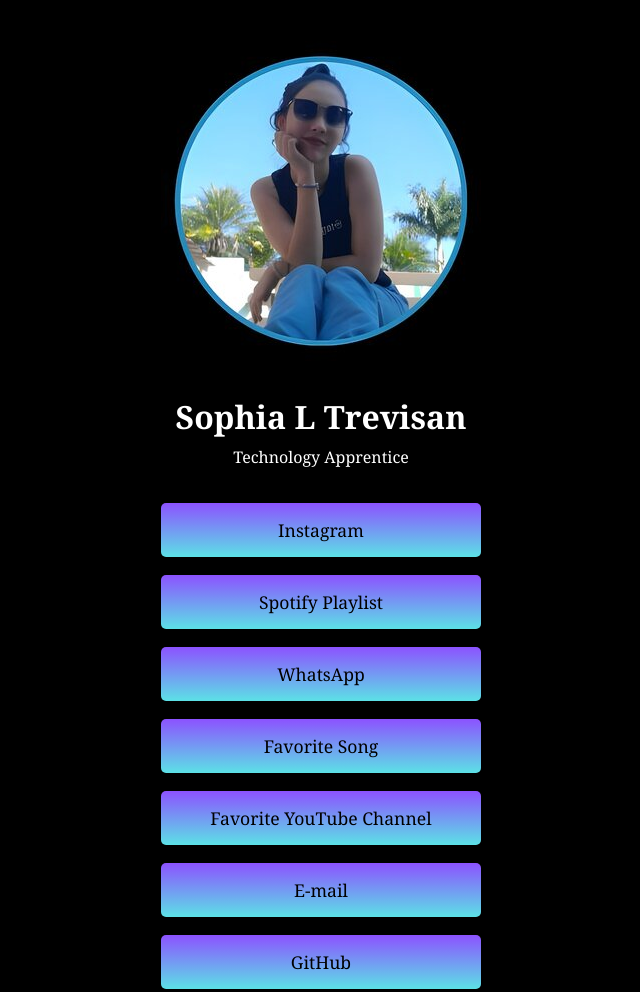
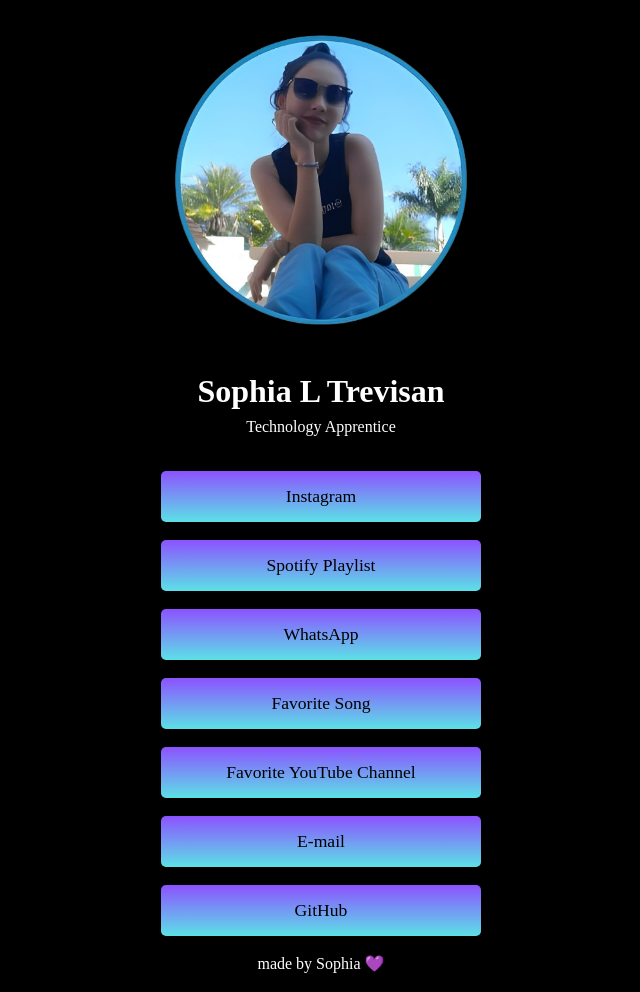
Before and after one commit to SophiaLima27/about-me, a plain HTML site: page index.html in a window 1280 px wide. Shown: the top 992 px of the page, without its empty margins (319-959 px from the left). Drawn offline with Linux system fonts and the light colour scheme.

Commit message:
Add files via upload

```diff
--- a/index.html
+++ b/index.html
@@ -12,7 +12,7 @@
 
 <body>
     <div class="container">
-        <img src= "images/WhatsApp Image 2023-07-22 at 15.00.06 (1) (1) (1).jpg" alt="Menina de óculos de sol sentada de coque com a cabeça apoiada na mão">
+        <img src= "images/WhatsApp_Image_2023-07-22_at_15.00.06__1___1_-removebg-preview.png" alt="Menina de óculos de sol sentada de coque com a cabeça apoiada na mão">
         <h1>Sophia L Trevisan</h1>
         <p>Technology Apprentice</p>
         <ul>
@@ -24,7 +24,7 @@
                     target="_blank">Spotify Playlist </a>
             </li>
             <li>
-                <a href="https://wa.me/5516996338298?text=Link%20para%20WhatsApp%20" target="_blank">WhatsApp</a>
+                <a href="https://wa.me/5516996338298?text=Oii! Peguei seu Whats pelo link" target="_blank">WhatsApp</a>
             </li>
             <li>
                 <a href="https://open.spotify.com/intl-pt/track/186NCtNk1tUYS7c2DxgJ7O?si=461416dc1a924ce1"
--- a/style.css
+++ b/style.css
@@ -3,12 +3,13 @@
 padding: 0;
 }
 
+
 body{
     background-color: black;
-    font-family: Georgia, 'Times New Roman', Times, serif;
 }
 
- img{ width: 320px ;
+
+img{ width: 320px ;
     height: 320px;
 
  }
@@ -32,7 +33,7 @@ li{
     list-style: none;
 }
 
-a{
+a {
     background-image:linear-gradient(#8c52ff, #5ce1e6);
     color: black;
     padding: 15px;
@@ -53,7 +54,9 @@ footer{
 .container{
     width: 320px;
     text-align: center;;
-    margin-top: 41px;
+    margin-top: 20px;
     margin-left: auto;
     margin-right: auto;
+    margin-bottom: 20px;
+    animation:5s;
 }
```
Also changed, not shown: images/WhatsApp_Image_2023-07-22_at_15.00.06__1___1_-removebg-preview.png (added).
